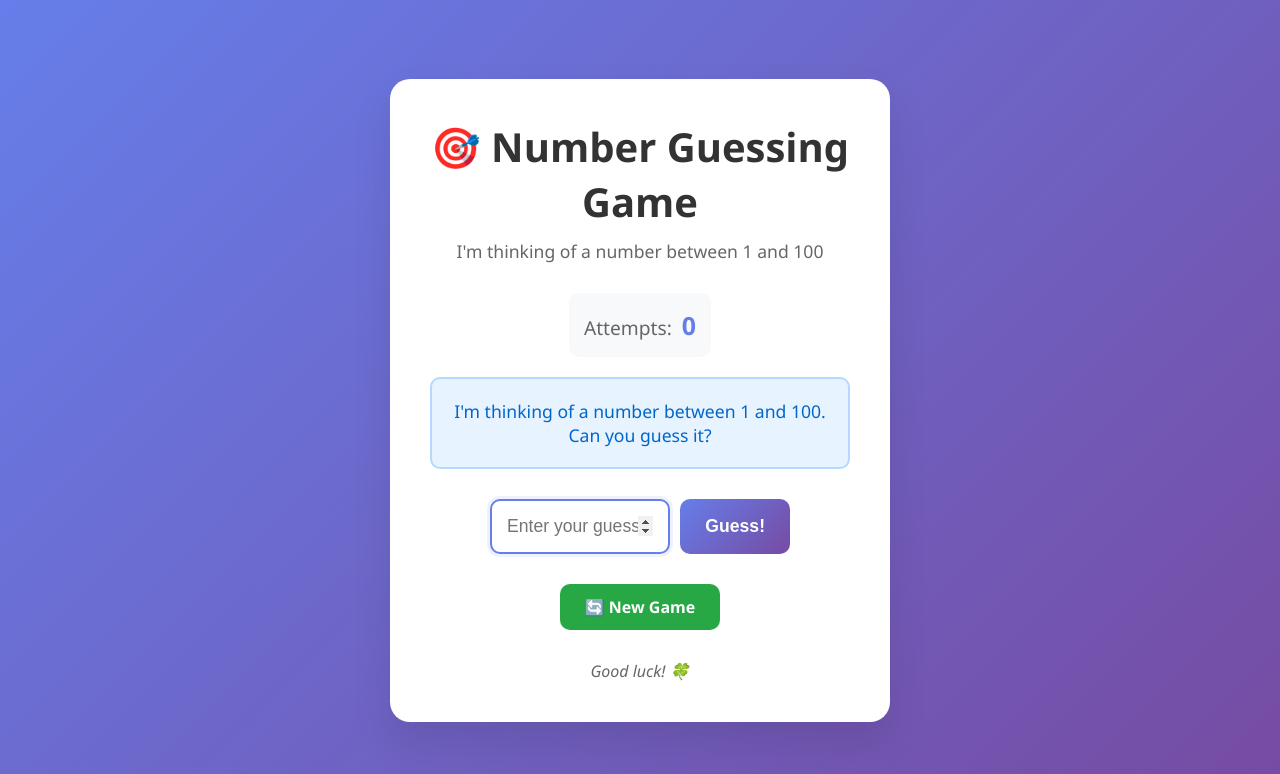
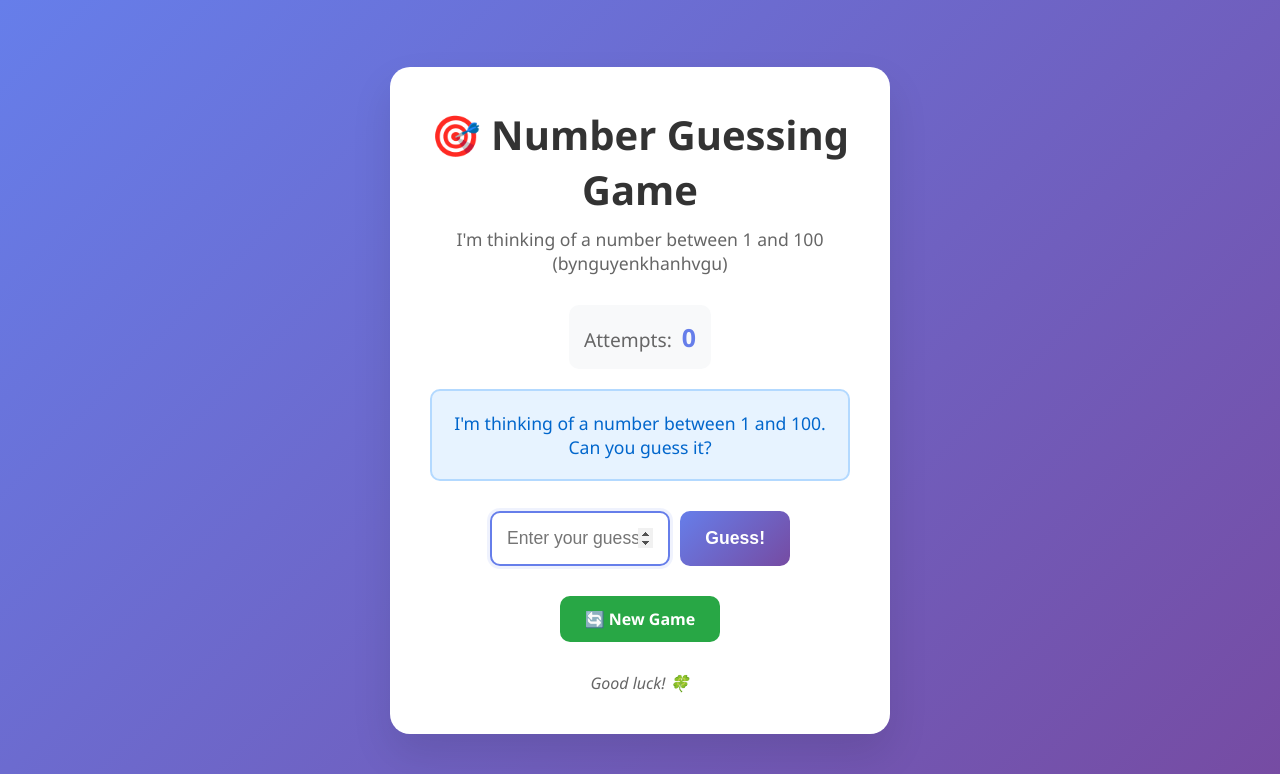
Before and after one commit to nguyenkhanhvgu/number-guessing-game, a Flask app: page / in a window 1280 px wide. Shown: the top 774 px of the page. Run offline with Flask 3, Linux system fonts and the light colour scheme.

Commit message:
Text change

```diff
--- a/templates/index.html
+++ b/templates/index.html
@@ -10,7 +10,7 @@
     <div class="container">
         <header>
             <h1>🎯 Number Guessing Game</h1>
-            <p>I'm thinking of a number between 1 and 100</p>
+            <p>I'm thinking of a number between 1 and 100 (bynguyenkhanhvgu)</p>
         </header>
 
         <main>
```
